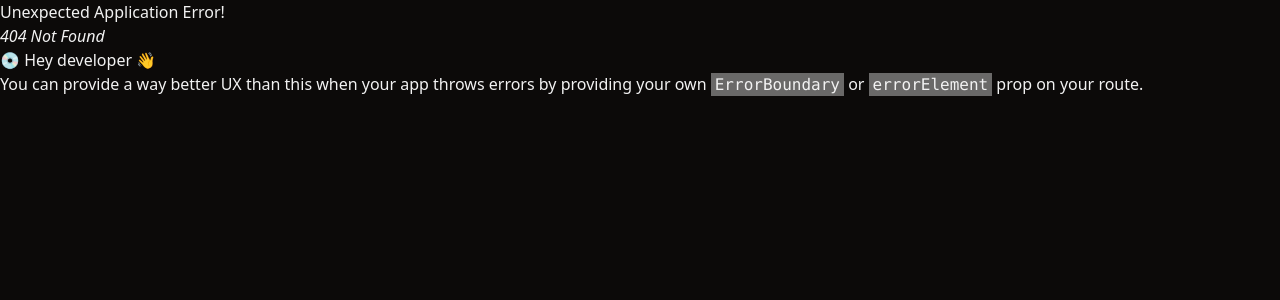
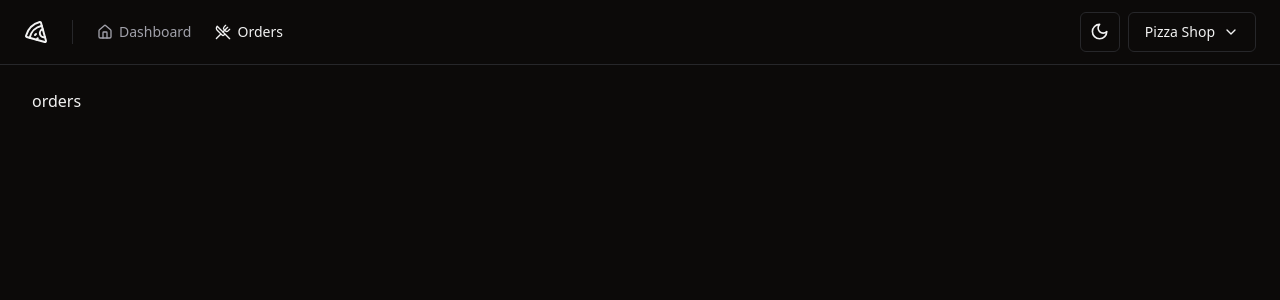
Before and after one commit to brunaporato/pizzashop, a React (Vite) app: page /orders in a window 1280 px wide. Before the commit this address had no page. Shown: the top 300 px of the page. Built offline with nearby package versions, Linux system fonts and the light colour scheme.

Commit message:
fix: props to from link at header

```diff
--- a/src/components/header.tsx
+++ b/src/components/header.tsx
@@ -18,7 +18,7 @@ export function Header() {
             <Home className="h-4 w-4" />
             Dashboard
           </NavLink>
-          <NavLink to="orders">
+          <NavLink to="/orders">
             <UtensilsCrossed className="h-4 w-4" />
             Orders
           </NavLink>
--- a/src/components/nav-link.tsx
+++ b/src/components/nav-link.tsx
@@ -2,6 +2,9 @@ import { Link, LinkProps, useLocation } from 'react-router-dom'
 
 export function NavLink(props: LinkProps) {
   const { pathname } = useLocation()
+
+  console.log('pathname', pathname)
+  console.log('props.to', props.to)
 
   return (
     <Link
--- /dev/null
+++ b/src/pages/app/orders/orders.tsx
@@ -0,0 +1,7 @@
+export function Orders() {
+  return (
+    <div>
+      <p>orders</p>
+    </div>
+  )
+}
--- a/src/routes.tsx
+++ b/src/routes.tsx
@@ -3,6 +3,7 @@ import { createBrowserRouter } from 'react-router-dom'
 import { AppLayout } from './pages/_layouts/app'
 import { AuthLayout } from './pages/_layouts/auth'
 import { Dashboard } from './pages/app/dashboard'
+import { Orders } from './pages/app/orders/orders'
 import { SignIn } from './pages/auth/signin'
 import { SignUp } from './pages/auth/signup'
 
@@ -10,7 +11,10 @@ export const router = createBrowserRouter([
   {
     path: '/',
     element: <AppLayout />,
-    children: [{ path: '/', element: <Dashboard /> }],
+    children: [
+      { path: '/', element: <Dashboard /> },
+      { path: '/orders', element: <Orders /> },
+    ],
   },
 
   {
```
